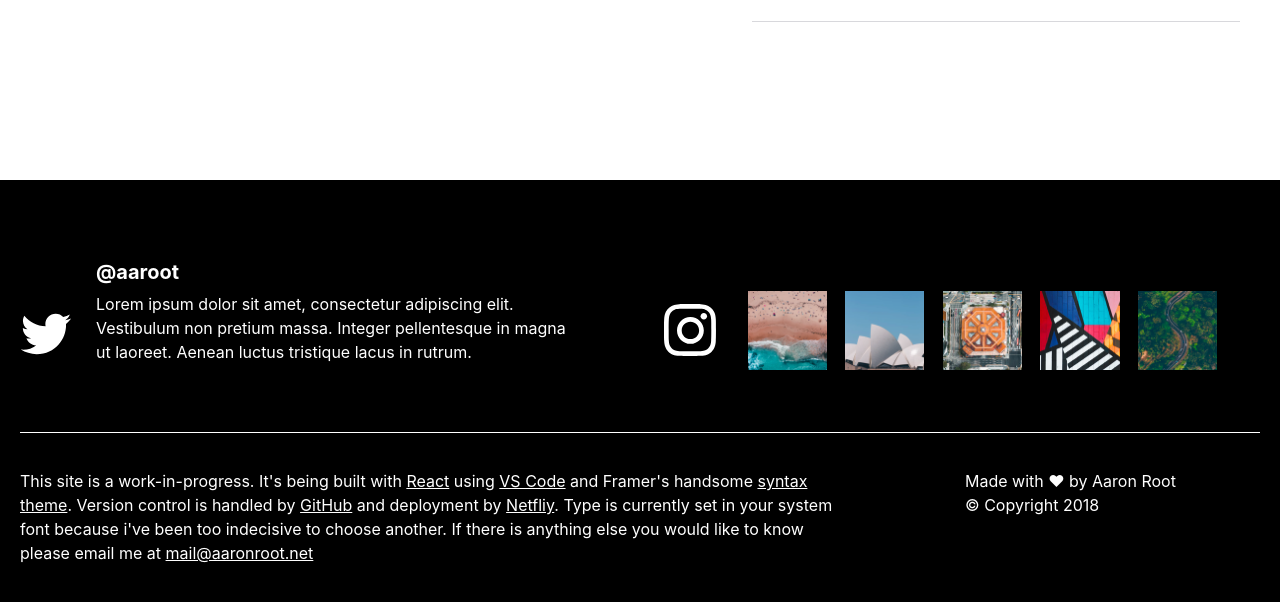
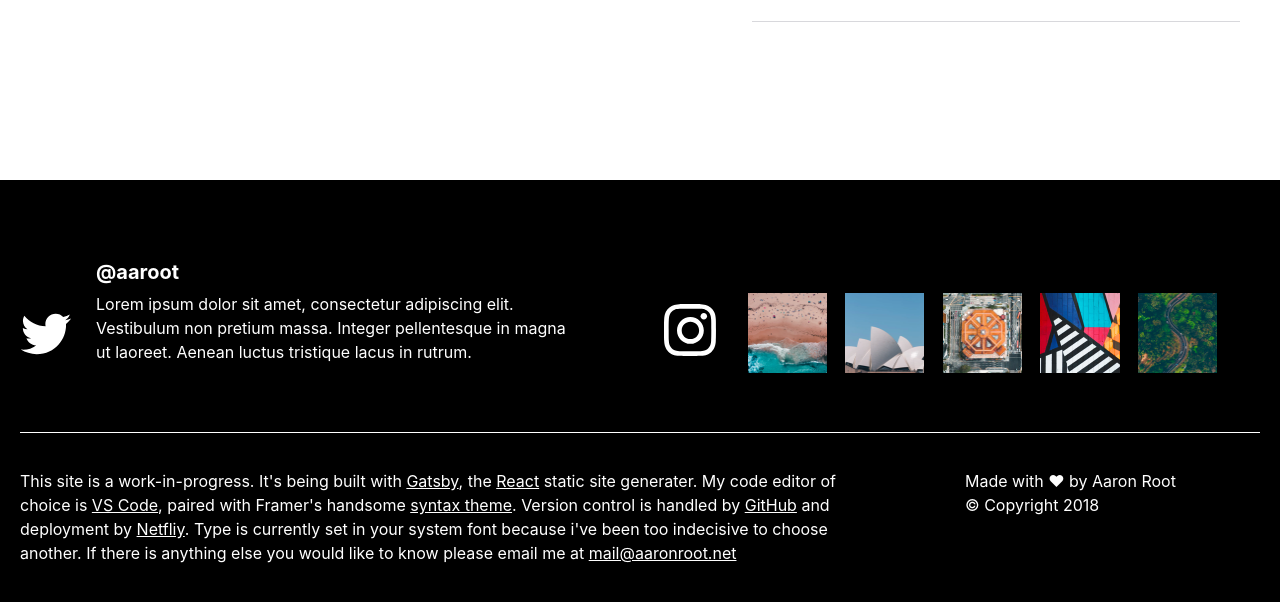
Before and after one commit to gitadr/gatsbyPortfolio, a Gatsby app: page / in a window 1280 px wide. Shown: the part 2228-2830 px from the top of the page. Built offline with nearby package versions, Linux system fonts and the light colour scheme.

Commit message:
updated gatsby errors. Manly adding links

```diff
--- a/src/components/footer.js
+++ b/src/components/footer.js
@@ -5,11 +5,11 @@ export default () => (
   <footer>
     <div className={styles.container}>
       <div className={styles.footerTwitter}>
-        <a href="#">
+        <a href="https://twitter.com/aaroot">
           <img
             className="twitterLogo"
             src={require("../images/icons/twitterLogo.svg")}
-            alt="instagram"
+            alt="Twitter logo"
           />
         </a>
         <div className={styles.tweet}>
@@ -24,7 +24,7 @@ export default () => (
       <div className={styles.footerInstagram}>
         <ul>
           <li>
-            <a href="#">
+            <a href="https://www.instagram.com/aaroot88/">
               <img
                 className={styles.instagramLogo}
                 src={require("../images/icons/instagramLogo.svg")}
@@ -33,49 +33,39 @@ export default () => (
             </a>
           </li>
           <li>
-            <a href="#">
             <img
               className={styles.footerImage}
               src={require("../images/image1.png")}
               alt="image1"
             />
-            </a>
           </li>
           <li>
-            <a href="#">
             <img
               className={styles.footerImage}
               src={require("../images/image2.png")}
               alt="image2"
             />
-            </a>
           </li>
           <li>
-            <a href="#">
             <img
               className={styles.footerImage}
               src={require("../images/image3.png")}
               alt="image3"
             />
-            </a>
           </li>
           <li>
-            <a href="#">
             <img
               className={styles.footerImage}
               src={require("../images/image4.png")}
               alt="image4"
             />
-            </a>
           </li>
           <li>
-            <a href="#">
             <img
               className={styles.footerImage}
               src={require("../images/image5.png")}
               alt="image5"
             />
-            </a>
           </li>
         </ul>
       </div>
@@ -83,13 +73,18 @@ export default () => (
       <div className={styles.footerColophon}>
         <p>
           This site is a work-in-progress. It's being built with{" "}
-          <a href="https://reactjs.org/">React</a> using <a href="#">VS Code</a>{" "}
-          and Framer's handsome <a href="#">syntax theme</a>. Version control is
-          handled by <a href="#">GitHub</a> and deployment by{" "}
-          <a href="#">Netfliy</a>. Type is currently set in your system font
-          because i've been too indecisive to choose another. If there is
-          anything else you would like to know please email me at{" "}
-          <a href="mailto:mail@aaronroot.net">mail@aaronroot.net</a>
+          <a href="https://www.gatsbyjs.org/">Gatsby</a>, the{" "}
+          <a href="https://reactjs.org/">React</a> static site generater. My
+          code editor of choice is{" "}
+          <a href="https://code.visualstudio.com/">VS Code</a>, paired with
+          Framer's handsome{" "}
+          <a href="https://framer.com/free-syntax-theme/">syntax theme</a>.
+          Version control is handled by{" "}
+          <a href="http://www.github.com/gitadr">GitHub</a> and deployment by{" "}
+          <a href="https://www.netlify.com/">Netfliy</a>. Type is currently set
+          in your system font because i've been too indecisive to choose
+          another. If there is anything else you would like to know please email
+          me at <a href="mailto:mail@aaronroot.net">mail@aaronroot.net</a>
         </p>
       </div>
       <div className={styles.footerCopyright}>
--- a/src/components/header.js
+++ b/src/components/header.js
@@ -22,7 +22,7 @@ export default () => (
           <span className="linkIcon" />
           <span className="text">Get In Touch</span>
         </a>
-        <a href="#" className="button">
+        <a href="http://aaronroot.net/cv.pdf" className="button">
           <span className="downloadIcon" />
           <span className="text">Download C.V.</span>
         </a>
--- a/src/components/notes.js
+++ b/src/components/notes.js
@@ -12,7 +12,7 @@ export default () => (
             <h1>I’d rather be a pirate than join the navy.</h1>
           </Link>
           <div className={styles.articlePreview}>
-            <img src={require("../images/heroImage.png")} />
+            <img src={require("../images/heroImage.png")} alt="Steve Jobs" />
             <div>
               <p>
                 Lorem ipsum dolor sit amet, consectetur adi piscing elit. Nullam
```
Lines whose indentation alone changed are shown as unchanged.
